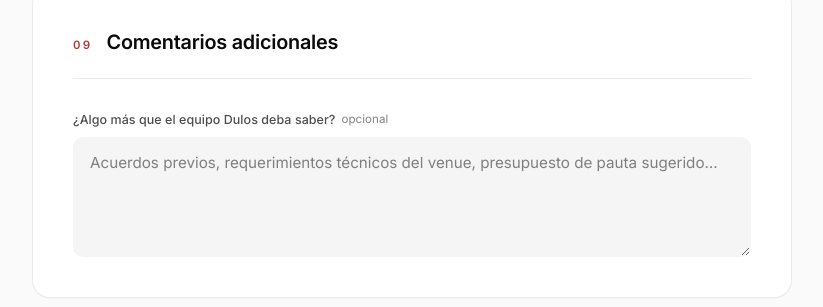
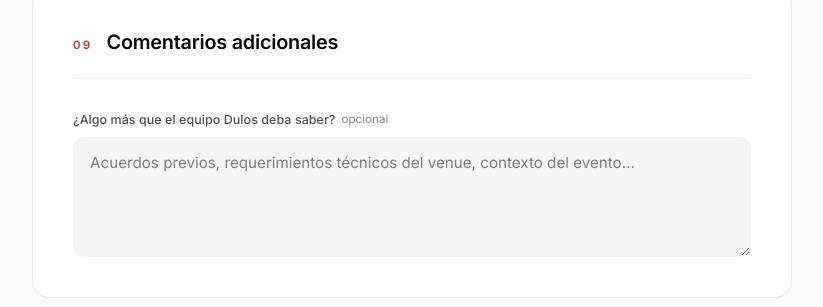
Before and after one commit to kraymoverich/dulos-altas, a Next.js app: page / in a window 1280 px wide. Shown: the part 6071-6378 px from the top of the page, without its empty margins (314-1137 px from the left). Built offline with nearby package versions, Linux system fonts and the light colour scheme.

Commit message:
copy: quitar 'presupuesto de pauta sugerido' del placeholder Notas

```diff
--- a/app/page.tsx
+++ b/app/page.tsx
@@ -2014,7 +2014,7 @@ export default function Home() {
                   className="textarea"
                   value={notas}
                   onChange={(e) => setNotas(e.target.value)}
-                  placeholder="Acuerdos previos, requerimientos técnicos del venue, presupuesto de pauta sugerido…"
+                  placeholder="Acuerdos previos, requerimientos técnicos del venue, contexto del evento…"
                 />
               </div>
             </section>
```
